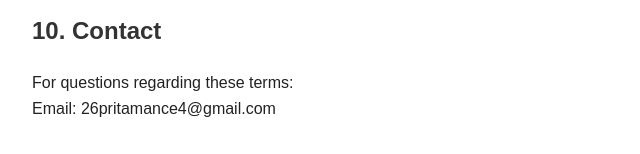
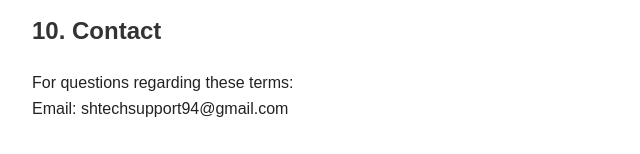
Before and after one commit to 26pritamance4/prokolpo-data, a plain HTML site: page docs/terms.html in a window 1280 px wide. Shown: the part 1662-1816 px from the top of the page, 208-848 px from the left. Drawn offline with Linux system fonts and the light colour scheme.

Commit message:
Update terms.html

```diff
--- a/docs/terms.html
+++ b/docs/terms.html
@@ -105,7 +105,7 @@
   <p>
     For questions regarding these terms:
     <br>
-    Email: 26pritamance4@gmail.com
+    Email: shtechsupport94@gmail.com
   </p>
 </body>
 
```
